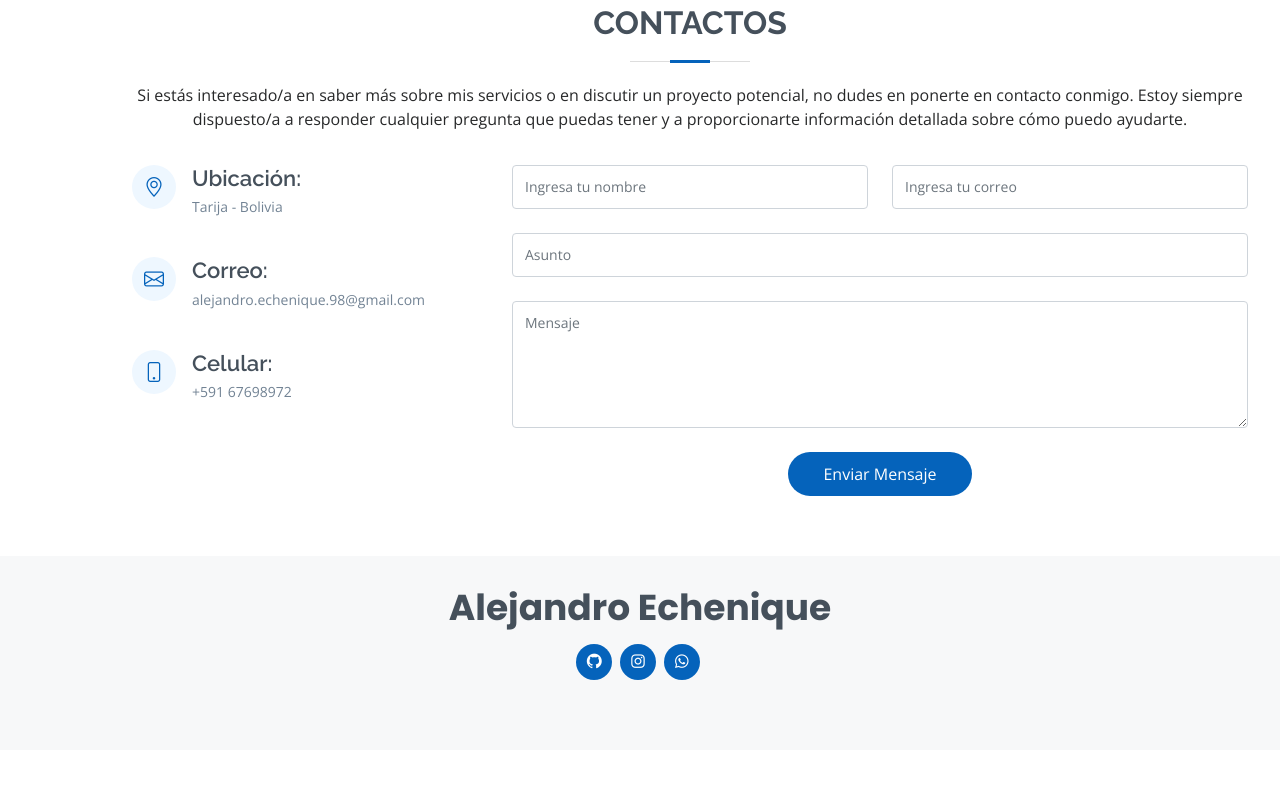
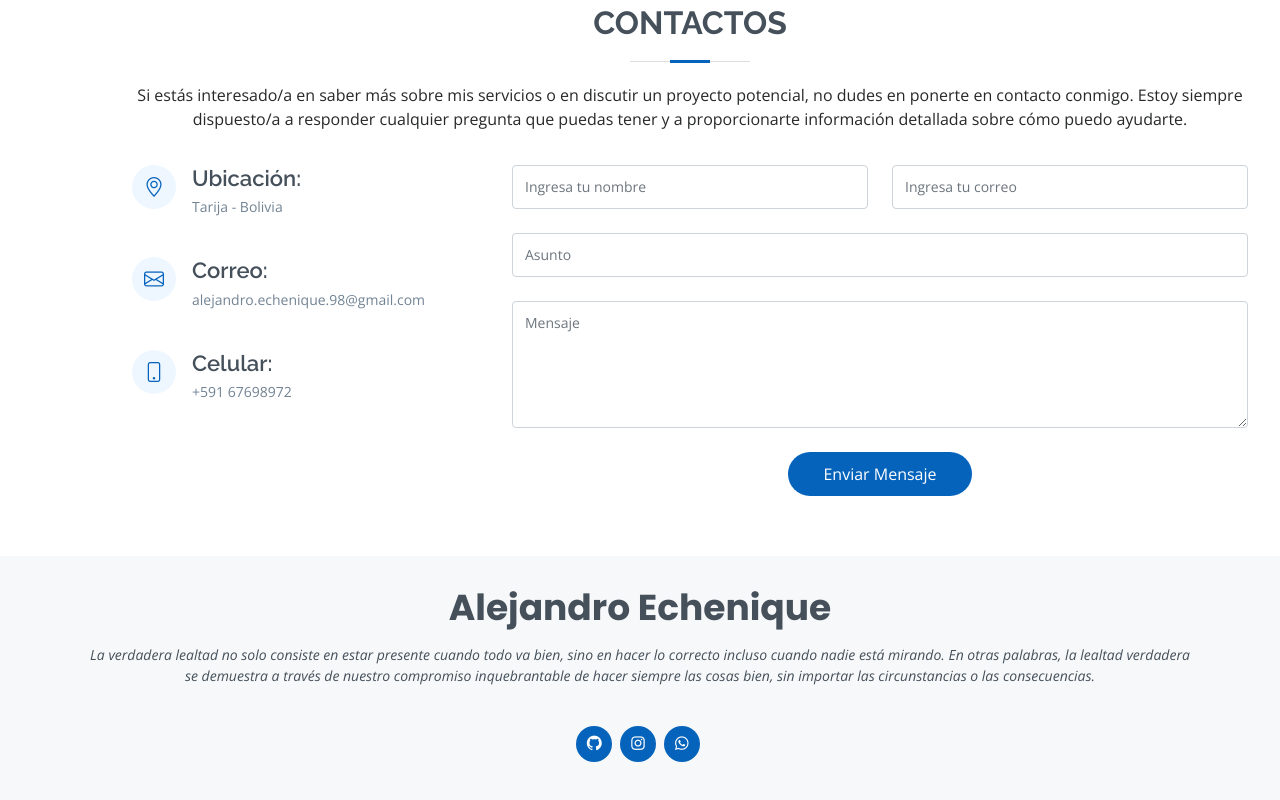
Before and after one commit to AlejandroEchenique/AlejandroEchenique.github.io, a plain HTML site: page index.html in a window 1280 px wide. Shown: the part 4134-4934 px from the top of the page. Before the commit the page ends 4884 px from the top, so only its background shows below. Drawn offline with nearby package versions, Linux system fonts and the light colour scheme.

Commit message:
redaccion frase

```diff
--- a/index.html
+++ b/index.html
@@ -612,7 +612,7 @@
   <footer id="footer">
     <div class="container">
       <h3>Alejandro Echenique</h3>
-      <!--<p>La lealtad es de ambas partes. Si te lo pido a ti, lo recibirás de mí</p>-->
+      <p>La verdadera lealtad no solo consiste en estar presente cuando todo va bien, sino en hacer lo correcto incluso cuando nadie está mirando. En otras palabras, la lealtad verdadera se demuestra a través de nuestro compromiso inquebrantable de hacer siempre las cosas bien, sin importar las circunstancias o las consecuencias.</p>
       <div class="social-links">
         <a target="_blank" href="https://github.com/AlejandroEchenique" class="github"><i class="bx bxl-github"></i></a>
         <a target="_blank" href="https://www.instagram.com/alejandro.echenique11/" class="instagram"><i class="bx bxl-instagram"></i></a>
```
